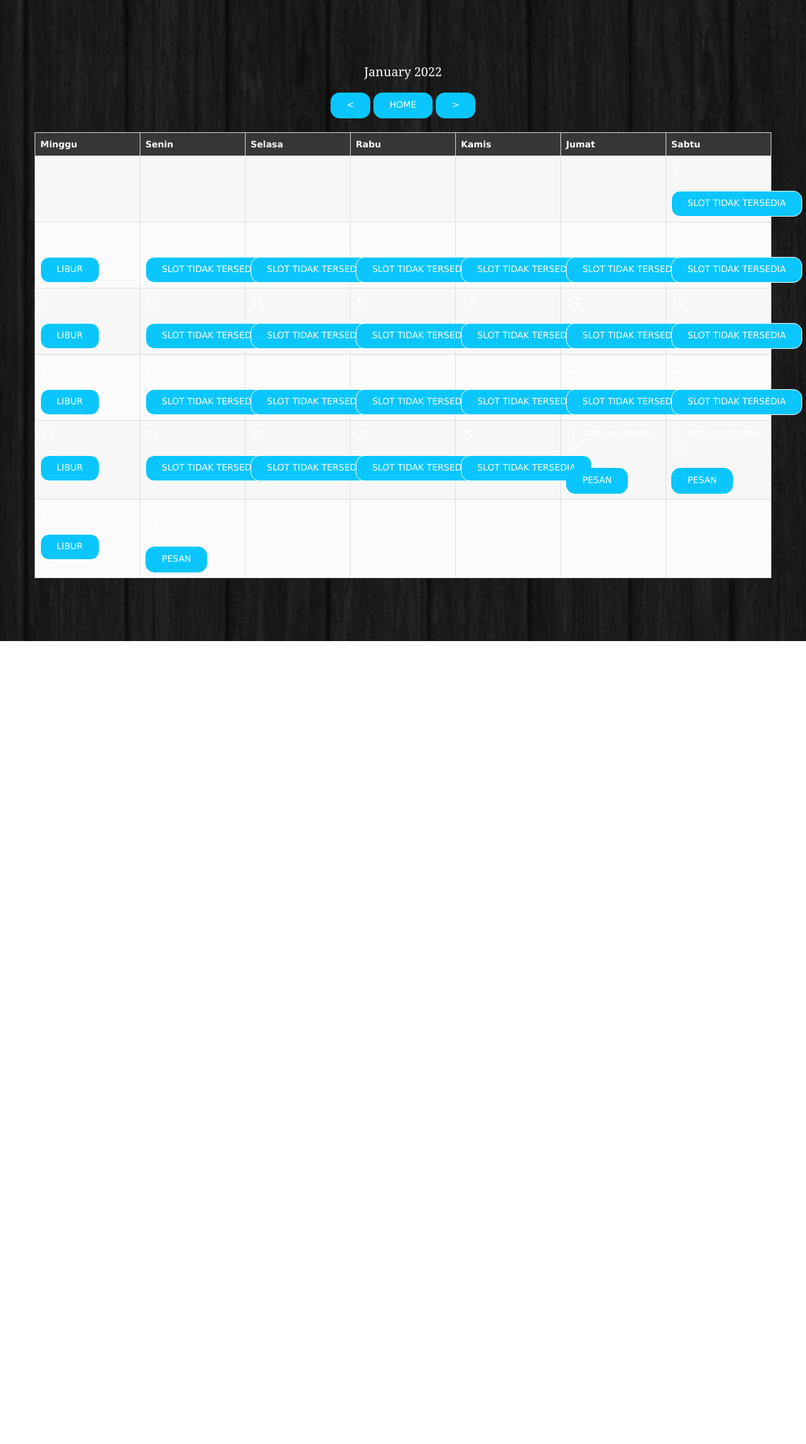
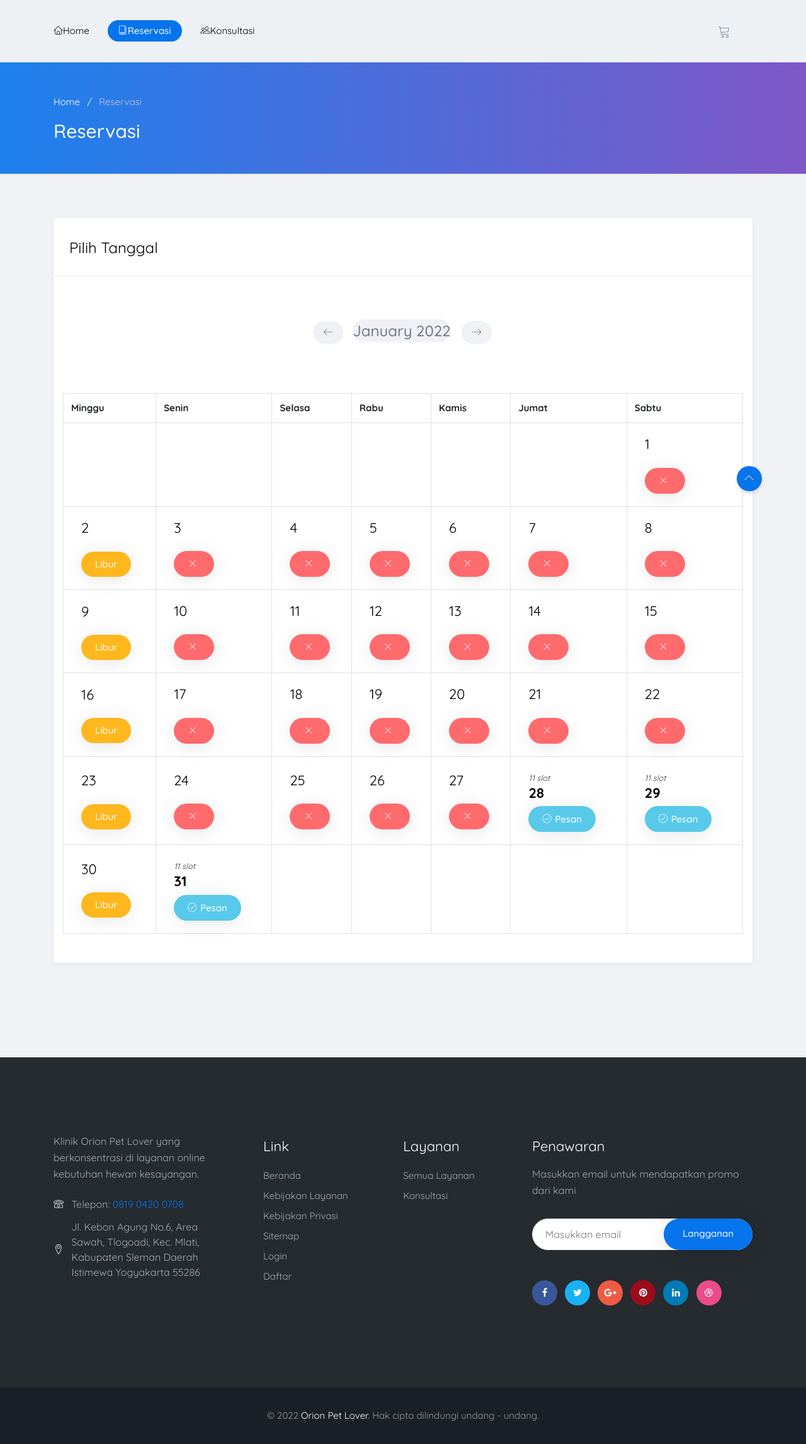
Before and after one commit to tkangketik/opl, a PHP site: page /media/pesanan.php in a window 1280 px wide. Shown: the whole page at 63% size. Before the commit the page ends 1018 px from the top, so only its background shows below. Run offline with PHP 8.4, Linux system fonts and the light colour scheme; the visitor is signed in with stand-in values (Sample User, id 1); data comes from the database, SQL or seed files in the repository.

Commit message:
feat: fix calendar view

```diff
--- a/media/pesanan.php
+++ b/media/pesanan.php
@@ -1,51 +1,145 @@
 <?php
+$koneksi = new mysqli("localhost", "root", "", "oplbaru");
+session_start();
+if (empty($_SESSION['email']) and empty($_SESSION['password'])) {
+  echo '<script>window.location="login.php";</script>';
+} else {
+?>
+  <!DOCTYPE html>
+  <html lang="id">
 
-// include "fungsi.php";
-// include "koneksi.php";
-$koneksi = new mysqli("localhost", "root", "", "oplbaru");
+  <head>
+    <meta charset="UTF-8">
+    <meta http-equiv="X-UA-Compatible" content="IE=edge">
+    <meta name="viewport" content="width=device-width, initial-scale=1">
+    <title>Orion Pet Lover</title>
+    <link rel="stylesheet" href="../assets/css/animate.css">
+    <link rel="stylesheet" href="../assets/css/font-awesome.min.css">
+    <link rel="stylesheet" href="../assets/css/fontello.css">
+    <link rel="stylesheet" href="../assets/css/jquery-ui.css">
+    <link rel="stylesheet" href="../assets/css/lnr-icon.css">
+    <link rel="stylesheet" href="../assets/css/owl.carousel.css">
+    <link rel="stylesheet" href="../assets/css/slick.css">
+    <link rel="stylesheet" href="../assets/css/trumbowyg.min.css">
+    <link rel="stylesheet" href="../assets/css/bootstrap/bootstrap.min.css">
+    <link rel="stylesheet" href="../assets/style.css">
+    <!-- Favicon -->
+    <link rel="icon" type="image/png" sizes="16x16" href="images/favicon.png"> <!-- hapus jika tidak mempunyai favicon -->
+  </head>
 
-session_start();
-// $id_pelanggan = $_SESSION['id_pelanggan'];
-
-// $queryFormKucing = mysqli_query($koneksi, "SELECT * FROM datakucing WHERE id_pelanggan = '$id_pelanggan'");
-
-
-
-// if (mysqli_num_rows($queryFormKucing) === 0) {
-//     header("location: form-datakucing.php");
-// }
+  <body class="preload home2 single-vendor">
+    <div class="menu-area">
+      <div class="top-menu-area">
+        <div class="container">
+          <div class="row">
+            <div class="col-lg-3 col-md-3 col-3">
+              <div class="logo">
+                <a href="signup.html" style="color:black;"><i class="lnr lnr-home"></i>Home</a>&nbsp;&nbsp;&nbsp;&nbsp;&nbsp;&nbsp;&nbsp;
+                <a href="signup.html" class="author-area__seller-btn inline"><i class="lnr lnr-book"></i>Reservasi</a>
+                <a href="signup.html" style="color:black;"><i class="lnr lnr-users"></i>Konsultasi</a>
+              </div>
+            </div>
+            <div class="col-lg-8 offset-lg-1 col-md-9 col-6 v_middle">
+              <div class="author-area">
+                <div class="author__notification_area">
+                  <ul>
+                    <li class="has_dropdown">
+                      <div class="icon_wrap">
+                        <a href="../pages/keranjang.php">
+                          <span class="lnr lnr-cart"></span>
+                        </a>
+                      </div>
+                    </li>
+                  </ul>
+                </div>
+                <?php
+                $ambil = $koneksi->query("SELECT * FROM pelanggan WHERE email='$_SESSION[email]'");
+                while ($row = $ambil->fetch_assoc()) {
+                ?>
+                  <div class="author-author__info inline has_dropdown">
+                    <div class="author__avatar">
+                      <img src="../assets/images/usr_avatar.png" alt="user avatar">
+                    </div>
+                    <div class="autor__info">
+                      <p class="name">
+                        <?php echo $row["nama_pelanggan"]; ?>
+                      </p>
+                    </div>
+                    <div class="dropdowns dropdown--author">
+                      <ul>
+                        <li>
+                          <a href="ubahdatapelanggan.php?id=<?php echo $row['id_pelanggan']; ?>">
+                            <span class="lnr lnr-user"></span> Akun</a>
+                        </li>
+                        <li>
+                          <a href="pages/hewan.php">
+                            <span class="lnr lnr-smile"></span> Data Hewan</a>
+                        </li>
+                        <li>
+                          <a href="pages/keranjang.php">
+                            <span class="lnr lnr-cart"></span> Pesanan</a>
+                        </li>
+                        <li>
+                          <a href="logout.php" onclick="return confirm('Apakah Anda Yakin Ingin keluar?')">
+                            <span class="lnr lnr-exit"></span>Logout</a>
+                        </li>
+                      </ul>
+                    </div>
+                  </div>
+                <?php
+                }
+                ?>
+              </div>
+            </div>
+          </div>
+        </div>
+      </div>
+    </div>
+    <section class="breadcrumb-area">
+      <div class="container">
+        <div class="row">
+          <div class="col-md-12">
+            <div class="breadcrumb">
+              <ul>
+                <li>
+                  <a href="/home.php">Home</a>
+                </li>
+                <li class="active">
+                  <a href="#">Reservasi</a>
+                </li>
+              </ul>
+            </div>
+            <h1 class="page-title">Reservasi</h1>
+          </div>
+        </div>
+      </div>
+    </section>
+    <?php
     function build_calendar($month, $year)
     {
       global $koneksi;
-
       $daysOfWeek = array('Minggu', 'Senin', 'Selasa', 'Rabu', 'Kamis', 'Jumat', 'Sabtu');
       $firstDayOfMonth = mktime(0, 0, 0, $month, 1, $year);
       $numberDays = date('t', $firstDayOfMonth);
       $dateComponents = getdate($firstDayOfMonth);
       $monthName = $dateComponents['month'];
       $dayOfWeek = $dateComponents['wday'];
-
       $datetoday = date('Y-m-d');
       $calendar = "<table class='table table-bordered'>";
-    $calendar .= "<center><h2>$monthName $year</h2>";
-    $calendar .= "<a class='btn btn-xs btn-primary' href='?month=" . date('m', mktime(0, 0, 0, $month - 1, 1, $year)) . "&year=" . date('Y', mktime(0, 0, 0, $month - 1, 1, $year)) . "'><</a> ";
-    $calendar .= " <a class='btn btn-xs btn-primary' href= ../home.php >Home</a> ";
-    $calendar .= "<a class='btn btn-xs btn-primary' href='?month=" . date('m', mktime(0, 0, 0, $month + 1, 1, $year)) . "&year=" . date('Y', mktime(0, 0, 0, $month + 1, 1, $year)) . "'>></a></center><br>";
+      $calendar .= "<div class='modules__content'><div class='pagination-area pagination-area2'><nav class='navigation pagination' role='navigation'><div class='nav-links'><a class='prev page-numbers' href='?month=" . date('m', mktime(0, 0, 0, $month - 1, 1, $year)) . "&year=" . date('Y', mktime(0, 0, 0, $month - 1, 1, $year)) . "'><span class='lnr lnr-arrow-left'></span></a>";
+      $calendar .= "<h3 class='page-numbers'>$monthName $year</h3>";
+      $calendar .= "<a class='next page-numbers' href='?month=" . date('m', mktime(0, 0, 0, $month + 1, 1, $year)) . "&year=" . date('Y', mktime(0, 0, 0, $month + 1, 1, $year)) . "'><span class='lnr lnr-arrow-right'></span></a></div></nav></div></div></div>";
       $calendar .= "<tr>";
-
       foreach ($daysOfWeek as $day) {
         $calendar .= "<th  class='header'>$day</th>";
       }
-
       $currentDay = 1;
       $calendar .= "</tr><tr>";
-
       if ($dayOfWeek > 0) {
         for ($k = 0; $k < $dayOfWeek; $k++) {
           $calendar .= "<td  class='empty'></td>";
         }
       }
-
       $month = str_pad($month, 2, "0", STR_PAD_LEFT);
       while ($currentDay <= $numberDays) {
         if ($dayOfWeek == 7) {
@@ -54,23 +148,20 @@
         }
         $currentDayRel = str_pad($currentDay, 2, "0", STR_PAD_LEFT);
         $date = "$year-$month-$currentDayRel";
-
         $dayname = strtolower(date('l', strtotime($date)));
         $eventNum = 0;
         $today = $date == date('Y-m-d') ? "today" : "";
-
         if ($dayname == 'sunday') {
-            $calendar .= "<td><h4>$currentDay</h4><button class='btn btn-danger btn-xs'>Libur</button>";
+          $calendar .= "<td><h4>$currentDay</h4> <button class='btn btn--icon btn-sm btn--round btn-warning mt-4'>Libur</button>";
         } else if ($date < date('Y-m-d')) {
-            $calendar .= "<td><h4>$currentDay</h4> <button class='btn btn-danger btn-xs'>Slot Tidak Tersedia</button>";
+          $calendar .= "<td><h4>$currentDay</h4> <button class='btn btn--icon btn-sm btn--round btn-danger mt-4'><span class='lnr lnr-cross'></span></button>";
         } else {
           $totalbookings = checkSlots($koneksi, $date);
           if ($totalbookings == 11) {
             $calendar .= "<td class='$today'><h4>$currentDay</h4> <a href='#' class='btn btn-danger btn-xs'>Penuh</a>";
           } else {
-
             $availableslots = 11 - $totalbookings;
-                $calendar .= "<td class='$today'><small><i>$availableslots : slots yang tersedia </i></small><h4>$currentDay</h4> <a href='pesan.php?date=" . $date . "' class='btn btn-success btn-xs'>Pesan</a>";
+            $calendar .= "<td class='$today'><small><i>$availableslots slot </i></small><h4><strong>$currentDay</strong></h4> <a href='pesan.php?date=" . $date . "' class='btn btn--icon btn-sm btn--round btn-info mt-2'><span class='lnr lnr-checkmark-circle'></span>Pesan</a>";
           }
         }
         $calendar .= "</td>";
@@ -98,199 +189,22 @@
           while ($row = $result->fetch_assoc()) {
             $totalbookings++;
           }
-
           $stmt->close();
         }
       }
       return $totalbookings;
     }
-
     ?>
-
-<!DOCTYPE html>
-<html>
-
-<head>
-    <meta name="viewport" content="width=device-width, initial-scale=1.0">
-    <meta charset="utf-8">
-    <title>Pesan</title>
-    <!-- <meta charset="utf-8">
-<meta name="viewport" content="width=device-width, initial-scale=1.0, maximum-scale=1.0, user-scalable=no"> -->
-    <!-- <link href="layout/styles/layout.css" rel="stylesheet" type="text/css" media="all">
-    <meta name="viewport" content="width=device-width, initial-scale=1.0">
-    <meta charset="utf-8">
-    <meta name="page_type" content="np-template-header-footer-from-plugin"> -->
-    <!-- <title>Pesan Tanggal</title>
-    <link rel="stylesheet" href="np.css" media="screen">
-    <link rel="stylesheet" href="vaksin.css" media="screen">
-    <link rel="stylesheet" href="https://cdn.jsdelivr.net/npm/bootstrap@4.5.3/dist/css/bootstrap.min.css" integrity="sha384-TX8t27EcRE3e/ihU7zmQxVncDAy5uIKz4rEkgIXeMed4M0jlfIDPvg6uqKI2xXr2" crossorigin="anonymous">
-    <script class="u-script" type="text/javascript" src="jquery.js" defer=""></script>
-    <script class="u-script" type="text/javascript" src="np.js" defer=""></script>
-    <link id="u-page-google-font" rel="stylesheet" href="https://fonts.googleapis.com/css?family=Merriweather:300,300i,400,400i,700,700i,900,900i|Lato:100,100i,300,300i,400,400i,700,700i,900,900i|Abhaya+Libre:400,500,600,700,800|Alegreya:400,400i,500,500i,600,600i,700,700i,800,800i,900,900i"> -->
-    <link rel="stylesheet" href="https://maxcdn.bootstrapcdn.com/bootstrap/3.4.0/css/bootstrap.min.css">
-
-    <meta charset="utf-8">
-    <meta name="viewport" content="width=device-width, initial-scale=1.0, maximum-scale=1.0, user-scalable=no">
-    <link href="layout/styles/layout.css" rel="stylesheet" type="text/css" media="all">
-
-    <!-- boxed bg -->
-    <link id="bodybg" href="bodybg/bg1.css" rel="stylesheet" type="text/css" />
-    <!-- template skin -->
-    <link id="t-colors" href="color/default.css" rel="stylesheet">
-
-    <style>
-        .fivesolidblue {
-            border: 2px solid rgb(245, 244, 247);
-            color: "white";
-        }
-
-
-        @media only screen and (max-width: 760px),
-        (min-device-width: 802px) and (max-device-width: 1020px) {
-
-            table,
-            thead,
-            tbody,
-            th,
-            td,
-            tr {
-                display: block;
-
-            }
-
-            .empty {
-                display: none;
-            }
-
-            th {
-                position: absolute;
-                top: -9999px;
-                left: -9999px;
-                color: white;
-            }
-
-            tr {
-                border: 1px solid #ccc;
-            }
-
-            td {
-                border: none;
-                border-bottom: 1px solid #eee;
-                position: relative;
-                padding-left: 50%;
-                color: white;
-            }
-
-            td:nth-of-type(1):before {
-                content: "Minggu";
-                color: red;
-            }
-
-            td:nth-of-type(2):before {
-                content: "Senin";
-                color: white;
-            }
-
-            td:nth-of-type(3):before {
-                content: "Selasa";
-            }
-
-            td:nth-of-type(4):before {
-                content: "Rabu";
-            }
-
-            td:nth-of-type(5):before {
-                content: "Kamis";
-            }
-
-            td:nth-of-type(6):before {
-                content: "Jumat";
-            }
-
-            td:nth-of-type(7):before {
-                content: "Sabtu";
-            }
-        }
-
-        @media only screen and (min-device-width: 320px) and (max-device-width: 480px) {
-            body {
-                padding: 0;
-                margin: 0;
-            }
-        }
-
-        @media only screen and (min-device-width: 802px) and (max-device-width: 1020px) {
-            body {
-                width: 495px;
-            }
-        }
-
-        @media (min-width:641px) {
-            table {
-                table-layout: fixed;
-                background: "media/tod.png";
-                color: white;
-            }
-
-            td {
-                width: 33%;
-            }
-        }
-
-        .row {
-            margin-top: 20px;
-        }
-
-        .today {
-            /* background: green; */
-        }
-
-        body {
-            background-image: url(kucing.jpg);
-            background-size: cover
-        }
-
-        #test {
-            padding: 20px
-        }
-
-        h2 {
-            text-align: center;
-            color: white;
-        }
-
-        p {
-            margin-bottom: 10px;
-            color: white;
-        }
-    </style>
-</head>
-
-<body style="background-image: url('/Oplbarunew/media/tod.png');">
-
-    <!-- Top Background Image Wrapper -->
-
-    <!-- <div class="navbar navbar-inverse" role="navigation">
-		<div class="container">
-			<div class="navbar-header">
-				<button type="button" class="navbar-toggle" data-toggle="collapse" data-target=".navbar-collapse">
-					<span class="icon-bar"></span>
-					<span class="icon-bar"></span>
-					<span class="icon-bar"></span>
-				</button>
-				<a class="navbar-brand" href="../home.php">HOME</a>
-			</div> -->
-    <!-- <div class="collapse navbar-collapse">
-          <ul class="nav navbar-nav navbar-right">
-			<li class="active"><a href="/" target="blank">Who Am I</a></li>
-			<li class="active"><a href="https://github.com/ganbarli/PHP-SBCS" target="blank">GitHub Project Page</a></li>
-          </ul>
-        </div>/.nav-collapse -->
-    </div><!-- /.container -->
-    </div>
-    <!-- /.navbar -->
+    <section class="section--padding2 bgcolor">
       <div class="container">
         <div class="row">
+          <div class="col-md-12">
+            <div class="">
+              <div class="modules__content">
+                <div class="withdraw_module withdraw_history">
+                  <div class="withdraw_table_header">
+                    <h3>Pilih Tanggal</h3>
+                  </div>
                   <div class="col-md-12">
                     <?php
                     $dateComponents = getdate();
@@ -306,26 +220,166 @@
                   </div>
                 </div>
               </div>
-    <!-- Core JavaScript Files -->
-    <!-- <script src="js/jquery.min.js"></script>
-    <script src="js/bootstrap.min.js"></script>
-    <script src="js/jquery.easing.min.js"></script>
-	<script src="js/wow.min.js"></script>
-	<script src="js/jquery.scrollTo.js"></script>
-	<script src="js/jquery.appear.js"></script>
-	<script src="js/stellar.js"></script>
-	<script src="plugins/cubeportfolio/js/jquery.cubeportfolio.min.js"></script>
-	<script src="js/owl.carousel.min.js"></script>
-	<script src="js/nivo-lightbox.min.js"></script>
-    <script src="js/custom.js"></script> -->
-    <script src="layout/scripts/jquery.min.js"></script>
-    <script src="layout/scripts/jquery.backtotop.js"></script>
-    <script src="layout/scripts/jquery.mobilemenu.js"></script>
-
-
-    <!-- <script src="https://code.jquery.com/jquery-3.5.1.slim.min.js" integrity="sha384-DfXdz2htPH0lsSSs5nCTpuj/zy4C+OGpamoFVy38MVBnE+IbbVYUew+OrCXaRkfj" crossorigin="anonymous"></script>
-<script src="https://cdn.jsdelivr.net/npm/popper.js@1.16.1/dist/umd/popper.min.js" integrity="sha384-9/reFTGAW83EW2RDu2S0VKaIzap3H66lZH81PoYlFhbGU+6BZp6G7niu735Sk7lN" crossorigin="anonymous"></script>
-<script src="https://cdn.jsdelivr.net/npm/bootstrap@4.5.3/dist/js/bootstrap.min.js" integrity="sha384-w1Q4orYjBQndcko6MimVbzY0tgp4pWB4lZ7lr30WKz0vr/aWKhXdBNmNb5D92v7s" crossorigin="anonymous"></script> -->
+            </div>
+          </div>
+        </div>
+      </div>
+    </section>
+    <footer class="footer-area">
+      <div class="footer-big section--padding">
+        <div class="container">
+          <div class="row">
+            <div class="col-lg-3 col-md-6">
+              <div class="info-footer">
+                <p class="info--text">Klinik Orion Pet Lover yang berkonsentrasi di layanan online kebutuhan hewan kesayangan.</p>
+                <ul class="info-contact">
+                  <li>
+                    <span class="lnr lnr-phone info-icon"></span>
+                    <span class="info">Telepon: <a href="tel:081904200708">0819 0420 0708</a></span>
+                  </li>
+                  <li>
+                    <span class="lnr lnr-map-marker info-icon"></span>
+                    <span class="info">Jl. Kebon Agung No.6, Area Sawah, Tlogoadi, Kec. Mlati, Kabupaten Sleman Daerah Istimewa Yogyakarta 55286</span>
+                  </li>
+                </ul>
+              </div>
+            </div>
+            <div class="col-lg-5 col-md-6">
+              <div class="footer-menu">
+                <h4 class="footer-widget-title text--white">Link</h4>
+                <ul>
+                  <li>
+                    <a href="#">Beranda</a>
+                  </li>
+                  <li>
+                    <a href="#">Kebijakan Layanan</a>
+                  </li>
+                  <li>
+                    <a href="#">Kebijakan Privasi</a>
+                  </li>
+                  <li>
+                    <a href="#">Sitemap</a>
+                  </li>
+                  <li>
+                    <a href="#">Login</a>
+                  </li>
+                  <li>
+                    <a href="#">Daftar</a>
+                  </li>
+                </ul>
+              </div>
+              <div class="footer-menu">
+                <h4 class="footer-widget-title text--white">Layanan</h4>
+                <ul>
+                  <li>
+                    <a href="#">Semua Layanan</a>
+                  </li>
+                  <li>
+                    <a href="#">Konsultasi</a>
+                  </li>
+                  <li>
+                    <a href="#">&nbsp;</a>
+                  </li>
+                  <li>
+                    <a href="#">&nbsp;</a>
+                  </li>
+                  <li>
+                    <a href="#">&nbsp;</a>
+                  </li>
+                  <li>
+                    <a href="#">&nbsp;</a>
+                  </li>
+                </ul>
+              </div>
+            </div>
+            <div class="col-lg-4 col-md-12">
+              <div class="newsletter">
+                <h4 class="footer-widget-title text--white">Penawaran</h4>
+                <p>Masukkan email untuk mendapatkan promo dari kami</p>
+                <div class="newsletter__form">
+                  <form action="#">
+                    <div class="field-wrapper">
+                      <input class="relative-field rounded" type="text" placeholder="Masukkan email">
+                      <button class="btn btn--round" type="submit">Langganan</button>
+                    </div>
+                  </form>
+                </div>
+                <div class="social social--color--filled">
+                  <ul>
+                    <li>
+                      <a href="#">
+                        <span class="fa fa-facebook"></span>
+                      </a>
+                    </li>
+                    <li>
+                      <a href="#">
+                        <span class="fa fa-twitter"></span>
+                      </a>
+                    </li>
+                    <li>
+                      <a href="#">
+                        <span class="fa fa-google-plus"></span>
+                      </a>
+                    </li>
+                    <li>
+                      <a href="#">
+                        <span class="fa fa-pinterest"></span>
+                      </a>
+                    </li>
+                    <li>
+                      <a href="#">
+                        <span class="fa fa-linkedin"></span>
+                      </a>
+                    </li>
+                    <li>
+                      <a href="#">
+                        <span class="fa fa-dribbble"></span>
+                      </a>
+                    </li>
+                  </ul>
+                </div>
+              </div>
+            </div>
+          </div>
+        </div>
+      </div>
+      <div class="mini-footer">
+        <div class="container">
+          <div class="row">
+            <div class="col-md-12">
+              <div class="copyright-text">
+                <p>&copy; 2022
+                  <a href="#">Orion Pet Lover</a>. Hak cipta dilindungi undang - undang.
+                </p>
+              </div>
+              <div class="go_top">
+                <span class="lnr lnr-chevron-up"></span>
+              </div>
+            </div>
+          </div>
+        </div>
+      </div>
+    </footer>
+    <script src="../assets/js/vendor/jquery/jquery-1.12.3.js"></script>
+    <script src="../assets/js/vendor/jquery/popper.min.js"></script>
+    <script src="../assets/js/vendor/jquery/uikit.min.js"></script>
+    <script src="../assets/js/vendor/bootstrap.min.js"></script>
+    <script src="../assets/js/vendor/chart.bundle.min.js"></script>
+    <script src="../assets/js/vendor/grid.min.js"></script>
+    <script src="../assets/js/vendor/jquery-ui.min.js"></script>
+    <script src="../assets/js/vendor/jquery.barrating.min.js"></script>
+    <script src="../assets/js/vendor/jquery.countdown.min.js"></script>
+    <script src="../assets/js/vendor/jquery.counterup.min.js"></script>
+    <script src="../assets/js/vendor/jquery.easing1.3.js"></script>
+    <script src="../assets/js/vendor/owl.carousel.min.js"></script>
+    <script src="../assets/js/vendor/slick.min.js"></script>
+    <script src="../assets/js/vendor/tether.min.js"></script>
+    <script src="../assets/js/vendor/trumbowyg.min.js"></script>
+    <script src="../assets/js/vendor/waypoints.min.js"></script>
+    <script src="../assets/js/dashboard.js"></script>
+    <script src="../assets/js/main.js"></script>
+    <script src="../assets/js/map.js"></script>
   </body>
 
   </html>
+<?php } ?>
```
Also changed, not shown: media/pesanan-test.php (deleted, +0 -47 lines). Lines whose indentation alone changed are shown as unchanged.
